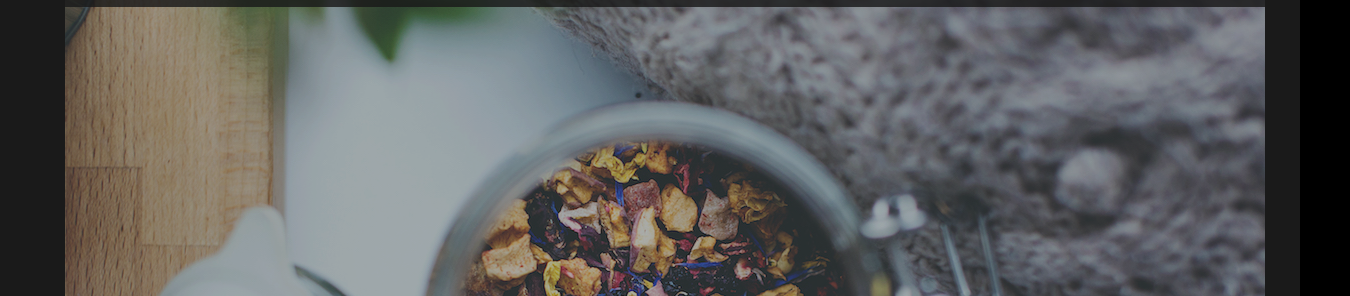
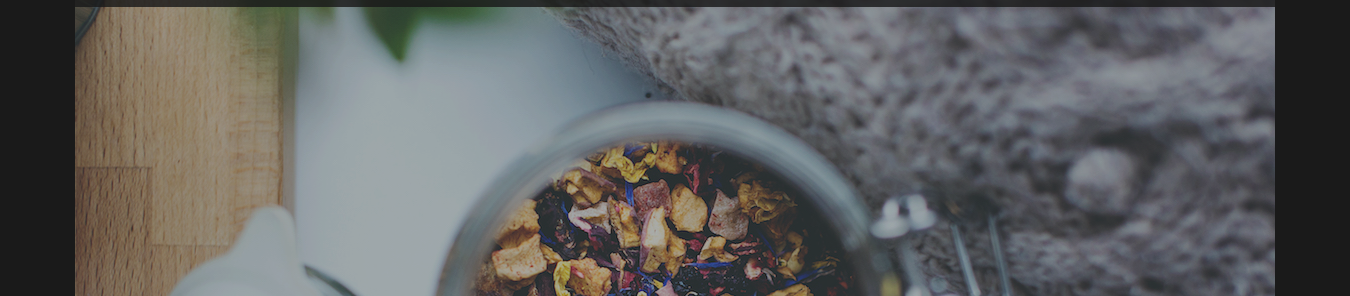
Before and after one commit to AlSirang/the-tea-cozy-project, a plain HTML site: page index.html in a window 1280 px wide. Shown: the part 69-365 px from the top of the page, 1350 px wide, since content can reach past the window. Drawn offline with Linux system fonts and the light colour scheme.

Commit message:
change body width

```diff
--- a/resources/CSS/style.css
+++ b/resources/CSS/style.css
@@ -10,7 +10,7 @@ body{
     font-family: Helvetica, sans-serif;
     font-size: 22px;
     color: seashell;
-    width: 1300px;
+    min-width: 1350px;
 }
 
 .container{
```
